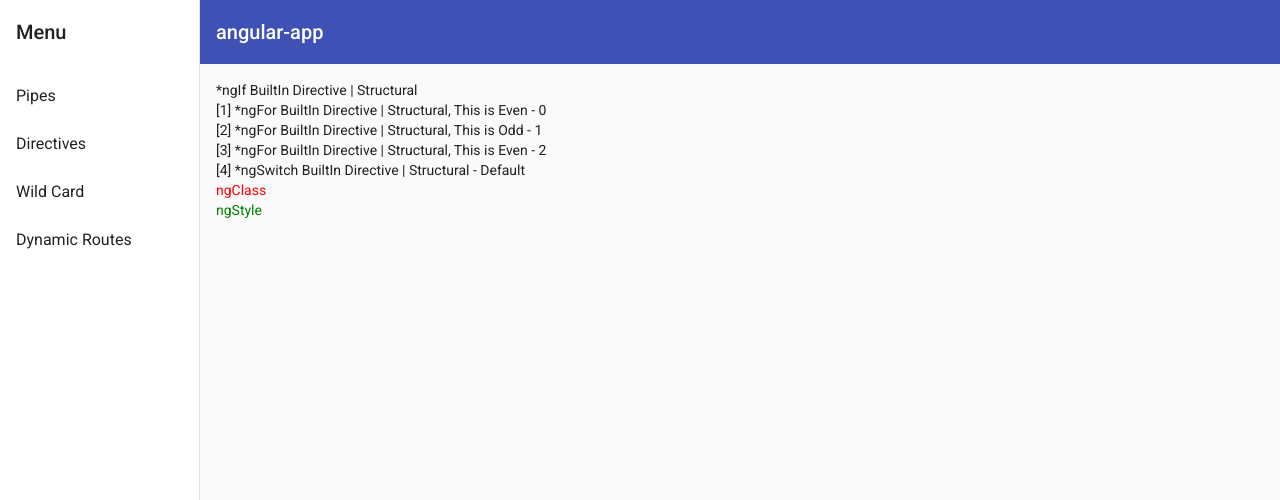
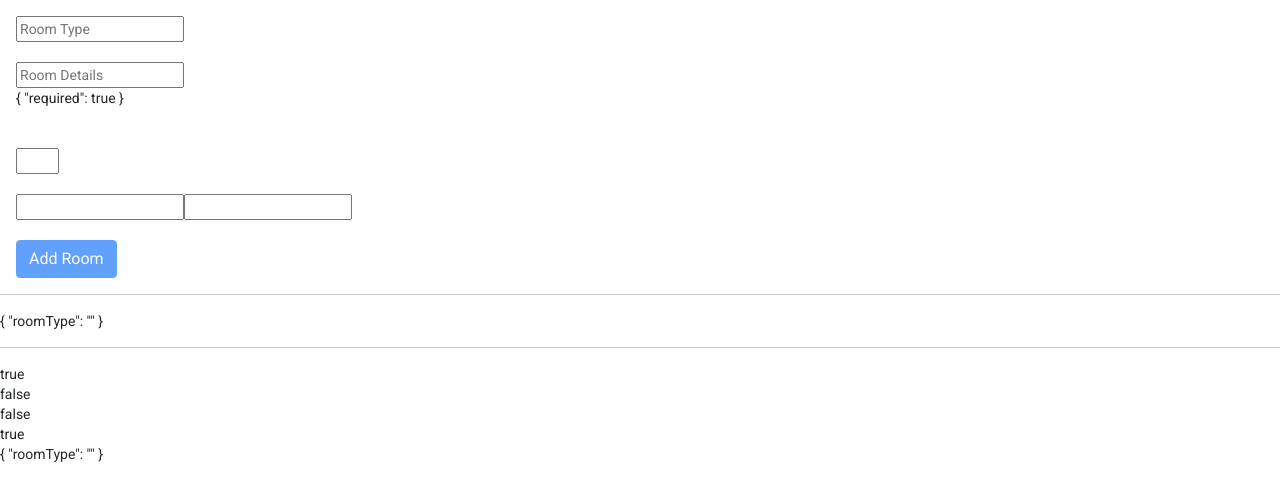
Before and after one commit to sujeewakabeysinghe/Angular-Complete-Course, an Angular app in the folder Angular/angular-app/: page /directives in a window 1280 px wide. Shown: the top 500 px of the page. Built offline with nearby package versions, Linux system fonts and the light colour scheme.

Commit message:
Template Driven Forms & Validators

```diff
--- a/Angular/angular-app/src/app/app.component.html
+++ b/Angular/angular-app/src/app/app.component.html
@@ -26,4 +26,7 @@
 <a [routerLink]="['/wild-card']">Wild Card</a>
 <hr>
 <router-outlet></router-outlet> -->
-<gtn-mat-nav></gtn-mat-nav>
+<!-- <gtn-mat-nav></gtn-mat-nav> -->
+
+<!-- Forms -->
+<gtn-forms></gtn-forms>
--- /dev/null
+++ b/Angular/angular-app/src/app/forms/forms.component.html
@@ -0,0 +1,21 @@
+<form #addRoomsForm="ngForm" class="m-3" (ngSubmit)="addRooms()">
+    <input required [(ngModel)]="room.roomType" type="text" name="roomType" placeholder="Room Type">
+    <br><br>
+    <input required minlength="2" maxlength="6" #roomDetailsModel="ngModel" [(ngModel)]="room.roomDetails" type="text" name="roomDetails" placeholder="Room Details">
+    <div>{{ roomDetailsModel.errors | json}}</div>
+    <br><br>
+    <input required min="2" max="6" [(ngModel)]="room.roomQuantity" type="number" name="roomQuantity">
+    <br><br>
+    <input required email [(ngModel)]="room.roomEmail" type="email" name="roomEmail">
+    <input required pattern="yourRegularExpression" [(ngModel)]="room.roomEmail" type="email" name="roomEmail">
+    <br><br>
+    <button [disabled]="addRoomsForm.invalid" type="submit" class="btn btn-primary">Add Room</button>
+</form>
+<hr>
+<div>{{ room | json}}</div>
+<hr>
+<div>{{ addRoomsForm.pristine }}</div>
+<div>{{ addRoomsForm.dirty }}</div>
+<div>{{ addRoomsForm.valid }}</div>
+<div>{{ addRoomsForm.invalid }}</div>
+<div>{{ addRoomsForm.value | json }}</div>
--- /dev/null
+++ b/Angular/angular-app/src/app/forms/forms.component.ts
@@ -0,0 +1,23 @@
+import { Component, OnInit } from '@angular/core';
+
+@Component({
+  selector: 'gtn-forms',
+  templateUrl: './forms.component.html',
+  styleUrls: ['./forms.component.scss']
+})
+export class FormsComponent implements OnInit {
+
+  room: any = {
+    roomType: ''
+  }
+
+  constructor() { }
+
+  ngOnInit(): void {
+  }
+
+  addRooms() {
+    console.log(this.room);
+  }
+
+}
```
Also changed, not shown: Angular/angular-app/src/app/app.module.ts (+6 -2 lines), Angular/angular-app/src/app/forms/forms.component.scss (added), 1 other file (tests, documents, lock files or other folders).
